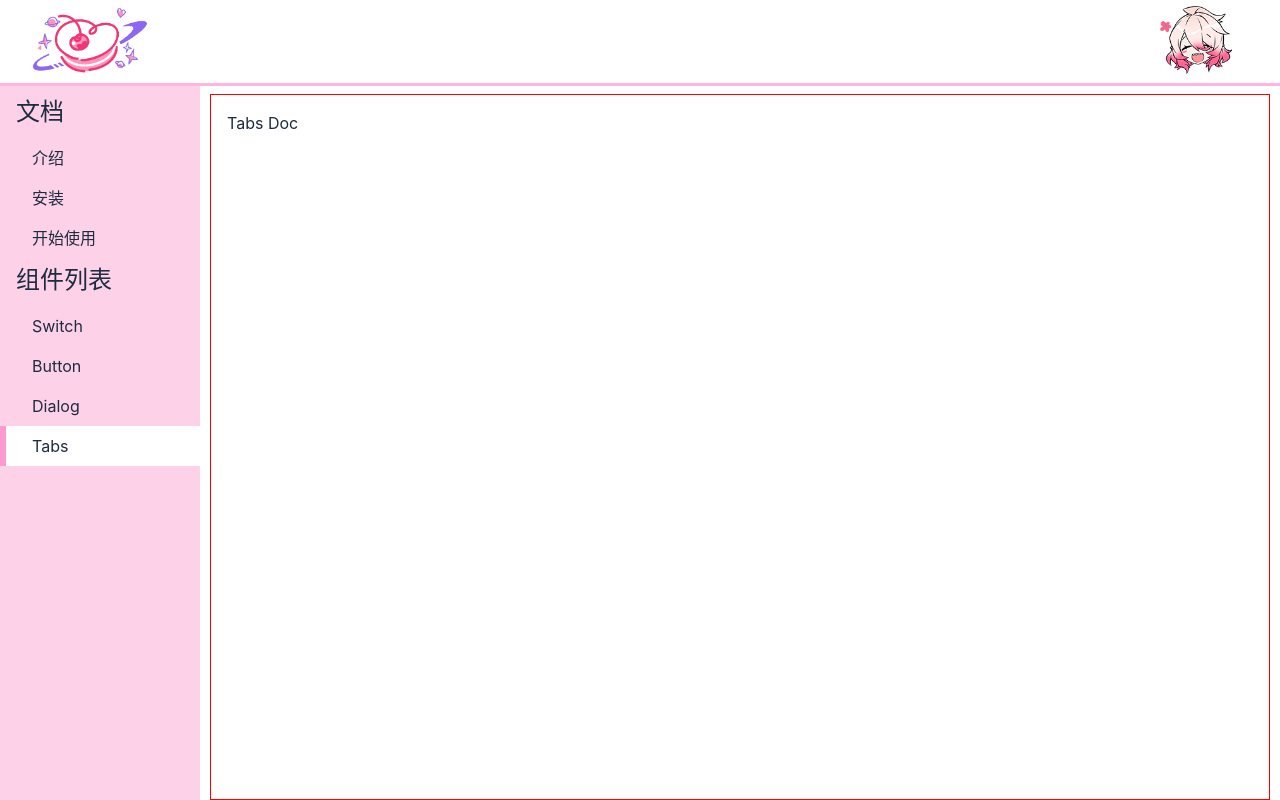
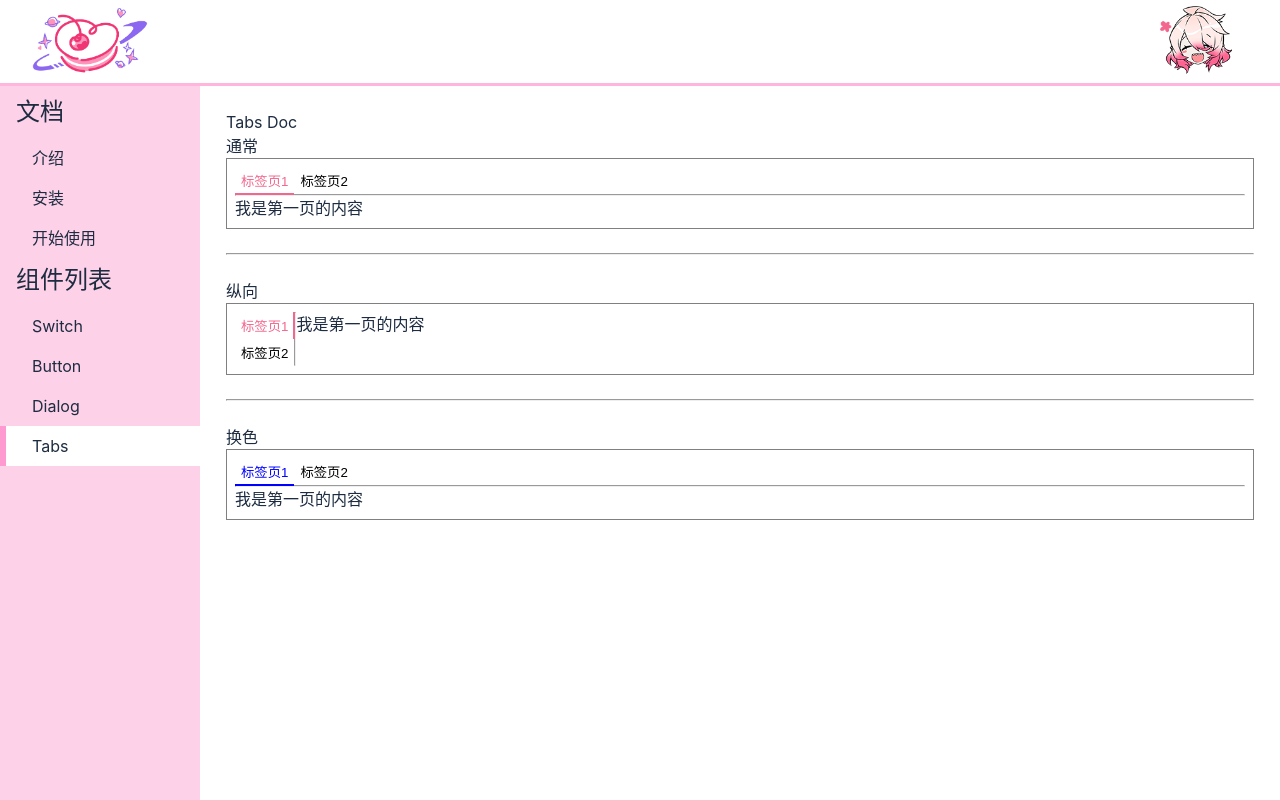
Before and after one commit to Ringoer/laby-ui, a Vue app: page /document/tabs in a window 1280 px wide. Built offline with nearby package versions, Linux system fonts and the light colour scheme.

Commit message:
4个模块的功能已经基本完成

```diff
--- a/src/components/Button.vue
+++ b/src/components/Button.vue
@@ -31,7 +31,7 @@ export default {
 };
 </script>
 <style lang="scss" scoped>
-div > * {
+div > button {
   margin: 0 4px;
 }
 </style>
--- a/src/components/Tabs.vue
+++ b/src/components/Tabs.vue
@@ -1,6 +1,53 @@
 <template>
-  <div>Tabs Doc</div>
+  <div>
+    Tabs Doc
+    <div>通常</div>
+    <div class="tabs-wrapper">
+      <laby-tabs v-model:selected="selected[0]">
+        <laby-tab title="标签页1" name="first"> 我是第一页的内容 </laby-tab>
+        <laby-tab title="标签页2" name="second"> 我是第二页的内容 </laby-tab>
+      </laby-tabs>
+    </div>
+    <br />
+    <hr />
+    <br />
+    <div>纵向</div>
+    <div class="tabs-wrapper">
+      <laby-tabs v-model:selected="selected[1]" direction="column">
+        <laby-tab title="标签页1" name="first"> 我是第一页的内容 </laby-tab>
+        <laby-tab title="标签页2" name="second"> 我是第二页的内容 </laby-tab>
+      </laby-tabs>
+    </div>
+    <br />
+    <hr />
+    <br />
+    <div>换色</div>
+    <div class="tabs-wrapper">
+      <laby-tabs v-model:selected="selected[2]" color="blue">
+        <laby-tab title="标签页1" name="first"> 我是第一页的内容 </laby-tab>
+        <laby-tab title="标签页2" name="second"> 我是第二页的内容 </laby-tab>
+      </laby-tabs>
+    </div>
+  </div>
 </template>
 <script lang="ts">
-export default {};
+import { ref } from "vue";
+import LabyTab from "../lib/Tab.vue";
+import LabyTabs from "../lib/Tabs.vue";
+export default {
+  components: {
+    LabyTab,
+    LabyTabs,
+  },
+  setup() {
+    const selected = ref(["first", "first", "first"]);
+    return { selected };
+  },
+};
 </script>
+<style lang="scss" scoped>
+.tabs-wrapper {
+  border: 1px solid grey;
+  padding: 8px;
+}
+</style>
--- /dev/null
+++ b/src/lib/Tab.vue
@@ -0,0 +1,15 @@
+<template>
+  <div>
+    <slot></slot>
+  </div>
+</template>
+<script lang="ts">
+export default {
+  props: {
+    title: {
+      type: String,
+      default: "标签页",
+    },
+  },
+};
+</script>
--- /dev/null
+++ b/src/lib/Tabs.vue
@@ -0,0 +1,165 @@
+<template>
+  <div
+    class="laby-tabs"
+    :style="{ '--color': color }"
+    ref="container"
+    :direction="direction"
+  >
+    <div class="laby-tabs-titles">
+      <button
+        v-for="(title, index) in titles"
+        :key="index"
+        class="laby-tabs-title"
+        :class="{ selected: names[index] === selected }"
+        @click="select(index)"
+        :ref="
+          (el) => {
+            if (names[index] === selected) {
+              selectedItem = el;
+            }
+          }
+        "
+      >
+        {{ title }}
+      </button>
+      <div class="laby-tabs-indicator" ref="indicator"></div>
+    </div>
+    <hr />
+    <div class="laby-tabs-content">
+      <component :is="content" :key="selected" />
+    </div>
+  </div>
+</template>
+<script lang="ts">
+import { computed, onMounted, ref, watchEffect } from "vue";
+import LabyTab from "./Tab.vue";
+declare const props: {
+  direction?: "row" | "column";
+  selected: String;
+  color?: String;
+};
+export default {
+  props: {
+    direction: {
+      type: String,
+      default: "row",
+    },
+    selected: {
+      type: String,
+    },
+    color: {
+      type: String,
+      default: "#f3678e",
+    },
+  },
+  setup(props, context) {
+    if (!["row", "column"].includes(props.direction)) {
+      throw new Error("错误的方向");
+    }
+    const container = ref<HTMLDivElement>(null);
+    const selectedItem = ref<HTMLButtonElement>(null);
+    const indicator = ref<HTMLDivElement>(null);
+    const slots = context.slots.default();
+    slots.forEach((slot) => {
+      if (slot.type !== LabyTab) {
+        throw new Error("一级子标签必须是 LabyTab");
+      }
+      if (!slot.props) {
+        throw new Error("存在 LabyTab 属性列为空");
+      }
+      if (!("title" in slot.props)) {
+        throw new Error("LabyTab 缺少属性 title");
+      }
+      if (!("name" in slot.props)) {
+        throw new Error("LabyTab 缺少属性 name");
+      }
+    });
+    const titles = slots.map((slot) => slot.props.title);
+    const names = slots.map((slot) => slot.props.name);
+    if (!names.includes(props.selected)) {
+      throw new Error("指定了不存在的 selected 值");
+    }
+    const content = computed(() =>
+      slots.find((slot) => slot.props.name === props.selected)
+    );
+    onMounted(() => {
+      watchEffect(
+        () => {
+          if (props.direction === "row") {
+            const { height } = selectedItem.value.getBoundingClientRect();
+            indicator.value.style.top = height - 1 + "px";
+            const { width } = selectedItem.value.getBoundingClientRect();
+            indicator.value.style.width = width + "px";
+            const left1 = container.value.getBoundingClientRect().left;
+            const left2 = selectedItem.value.getBoundingClientRect().left;
+            const left = left2 - left1;
+            indicator.value.style.left = left + "px";
+          } else {
+            const { height } = selectedItem.value.getBoundingClientRect();
+            indicator.value.style.height = height + "px";
+            const { width } = selectedItem.value.getBoundingClientRect();
+            indicator.value.style.left = width - 1 + "px";
+            const top1 = container.value.getBoundingClientRect().top;
+            const top2 = selectedItem.value.getBoundingClientRect().top;
+            const top = top2 - top1;
+            indicator.value.style.top = top + "px";
+          }
+        },
+        { flush: "post" }
+      );
+    });
+    const select = (index) => {
+      context.emit("update:selected", names[index]);
+    };
+
+    return {
+      container,
+      selectedItem,
+      indicator,
+      slots,
+      titles,
+      names,
+      content,
+      select,
+    };
+  },
+};
+</script>
+<style lang="scss">
+$theme-color: var(--color);
+.laby-tabs {
+  display: flex;
+  flex-direction: column;
+  position: relative;
+  &-titles {
+    display: flex;
+  }
+  &-title {
+    padding: 4px 6px;
+    border: none;
+    cursor: pointer;
+    outline: none;
+    background: white;
+    &:focus {
+      outline: none;
+    }
+    &:hover {
+      color: $theme-color;
+    }
+    &.selected {
+      color: $theme-color;
+    }
+  }
+  &-indicator {
+    position: absolute;
+    transition: all 250ms;
+    border: 1px solid $theme-color;
+  }
+}
+.laby-tabs[direction="column"] {
+  flex-direction: row;
+  > .laby-tabs-titles {
+    flex-direction: column;
+  }
+}
+</style>
--- a/src/views/Document.vue
+++ b/src/views/Document.vue
@@ -87,7 +87,7 @@ $active-color: linear-gradient(
     flex-grow: 1;
     padding: 16px;
     background: white;
-    border: 1px solid red;
+    // border: 1px solid red;
     margin-top: 4px;
     margin-right: 10px;
     @media (max-width: 500px) {
```
